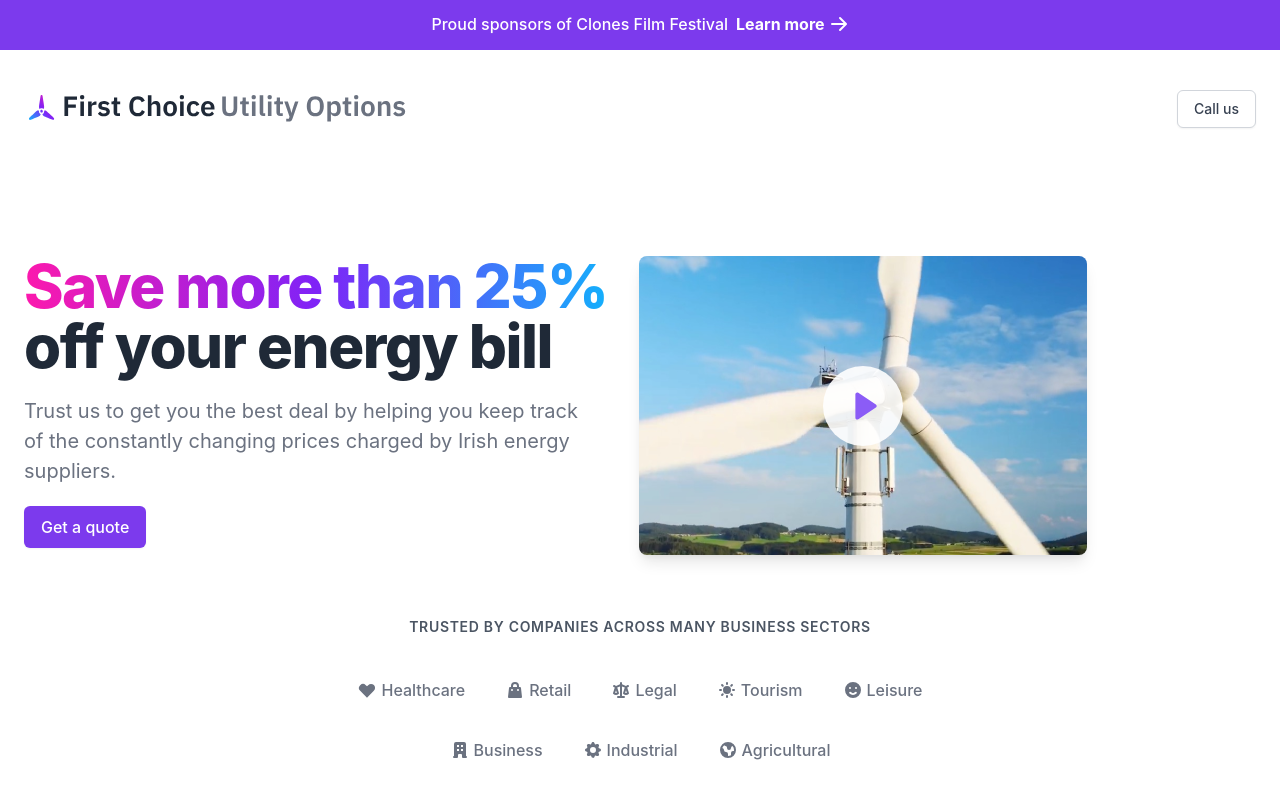
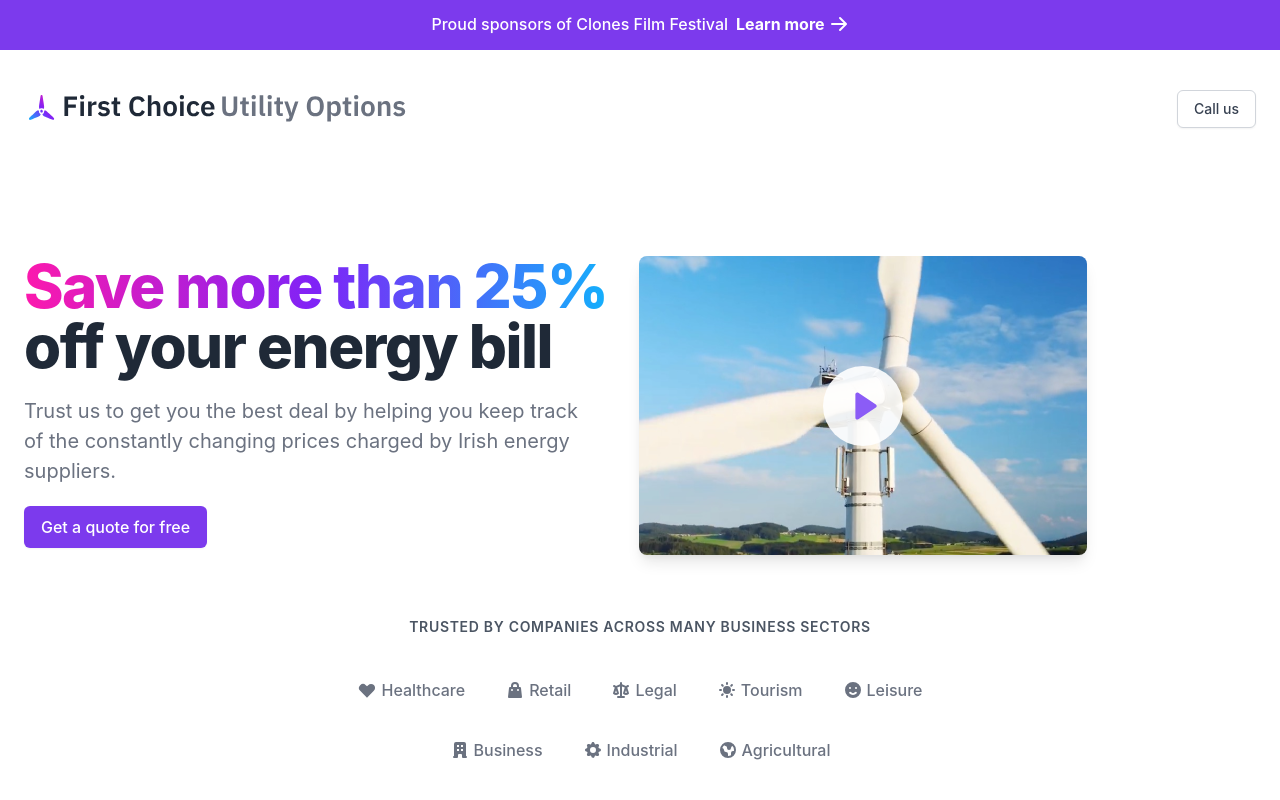
Before and after one commit to aaronmcadam/first-choice-utility-options, a Next.js app: page / in a window 1280 px wide. Shown: the top 800 px of the page. Built offline with nearby package versions, Linux system fonts and the light colour scheme.

Commit message:
feat(hero): update the CTA

```diff
--- a/src/components/hero.tsx
+++ b/src/components/hero.tsx
@@ -48,7 +48,7 @@ function MobileLayout(stackProps: StackProps) {
           size="lg"
           w="full"
         >
-          Get a quote
+          Get a quote for free
         </Button>
       </Stack>
       <Box pos="relative" overflow="hidden" rounded="lg" shadow="lg">
@@ -127,7 +127,7 @@ function DesktopLayout(gridProps: SimpleGridProps) {
           constantly changing prices charged by Irish energy suppliers.
         </Text>
         <Button as="a" href="tel:00353872470718" variant="primary" size="lg">
-          Get a quote
+          Get a quote for free
         </Button>
       </Stack>
       <Flex gridColumn="span 6" align="center">
```
